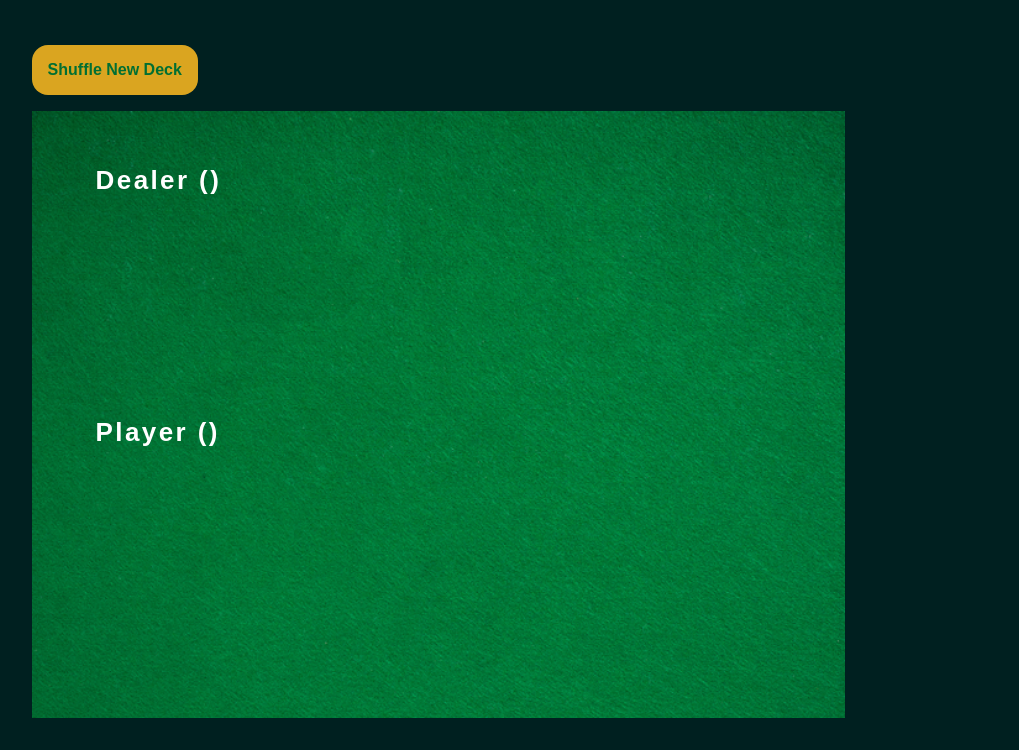
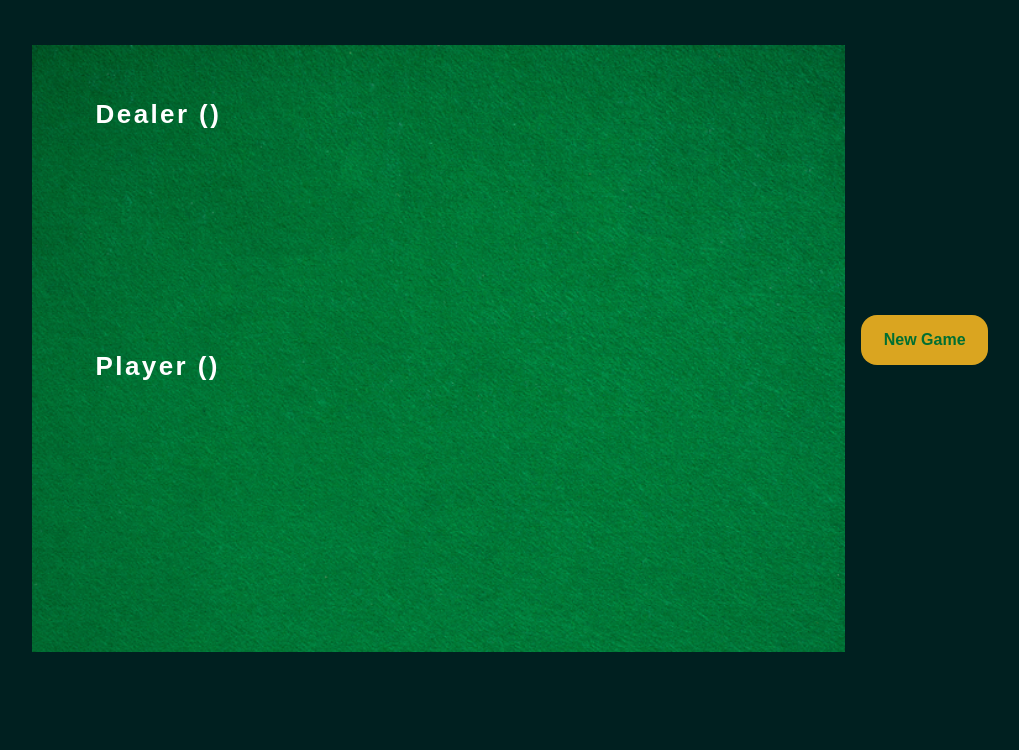
Before and after one commit to EmilEndresen/Blackjack, a plain HTML site: page index.html in a window 1280 px wide. Shown: the part 106-856 px from the top of the page, without its empty margins (130-1149 px from the left). Drawn offline with Linux system fonts and the light colour scheme.

Commit message:
small changes to css

```diff
--- a/index.css
+++ b/index.css
@@ -67,7 +67,7 @@ h2 {
     flex-direction: column;
 }
 
-#next-hand, #hit-me, #stay  {
+#next-hand, #hit-me, #stay, #new-game  {
     margin-bottom: 3rem;
     margin-left: 1rem;
 }
--- a/index.html
+++ b/index.html
@@ -9,13 +9,11 @@
 </head>
 <body>
     <h1>BlackJack</h1>
-    <button id="new-game">Shuffle New Deck</button>
     <div class="game-container">
         <div id="game-area">
             <div id="dealer-area">
                 <h2>Dealer (<span id="dealer-number"></span>)</h2>
                 <div id="dealer-cards">
-                    <!-- Cards will appear here. -->
                 </div>
             </div>
             <div id="player-area">
@@ -24,11 +22,11 @@
                     <span id="announcement"></span>
                 </h2>
                 <div id="player-cards">
-                    <!-- Cards will appear here. -->
                 </div>
             </div>
         </div>
         <div id="action-area">
+            <button id="new-game">New Game</button>
             <button id="next-hand" style="display:none;">Next Hand</button>
             <button id="hit-me" style="display:none;">Hit me</button>
             <button id="stay" style="display:none;">I'll stay</button>
```
